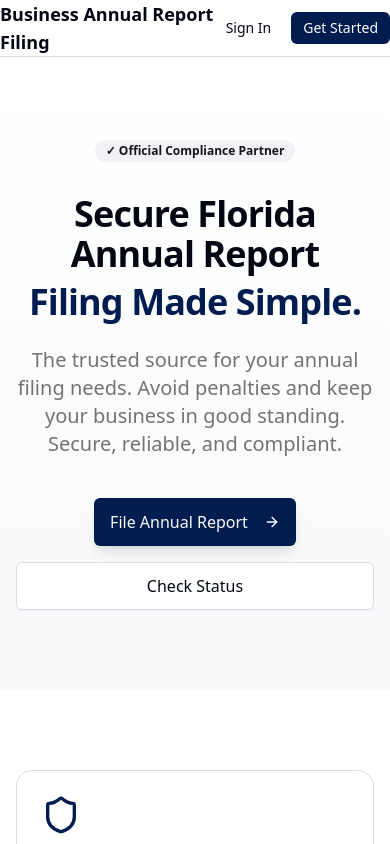
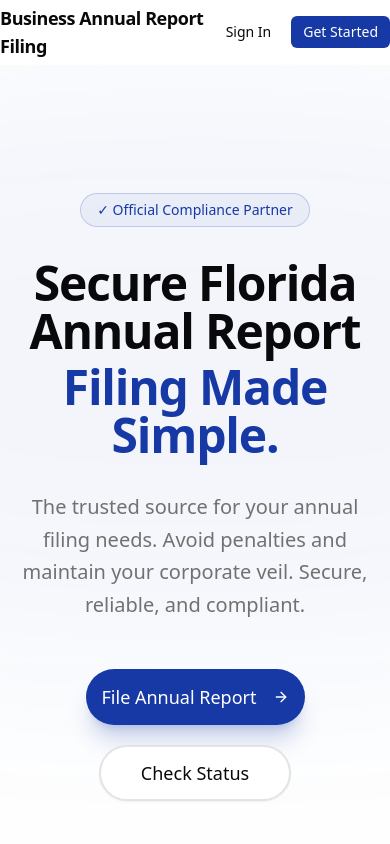
Before and after one commit to rbrandonwest/compliance-pro, a Next.js app: page / in a window 390 px wide. Shown: the top 844 px of the page. Built offline with nearby package versions, Linux system fonts and the light colour scheme; no server answers.

Commit message:
Update styling

```diff
--- a/app/globals.css
+++ b/app/globals.css
@@ -46,40 +46,47 @@
   --radius-4xl: calc(var(--radius) + 16px);
 }
 
-/* Base variables (Default / Blue / Official) */
+/* Base variables (Premium / Swiss Style) */
 :root {
   --radius: 0.5rem;
+  /* slightly rounded for a modern feel */
 
-  /* Slate-like theme for Official/Blue */
+  /* Pure White Background */
   --background: oklch(1 0 0);
-  --foreground: oklch(0.13 0.028 261.692); /* Slate 900 */
+  /* Rich Black Text */
+  --foreground: oklch(0.141 0.005 285.823);
 
+  /* Cards - Crisp White with Subtle Borders */
   --card: oklch(1 0 0);
-  --card-foreground: oklch(0.13 0.028 261.692);
+  --card-foreground: oklch(0.141 0.005 285.823);
 
   --popover: oklch(1 0 0);
-  --popover-foreground: oklch(0.13 0.028 261.692);
+  --popover-foreground: oklch(0.141 0.005 285.823);
 
-  --primary: oklch(0.25 0.1 260); /* Deep Blue */
-  --primary-foreground: oklch(0.985 0 0);
+  /* Primary Brand Color: "International Klein Blue" inspired - Deep, Vibrant, Authoritative */
+  --primary: oklch(0.40 0.18 265);
+  --primary-foreground: oklch(1 0 0);
 
-  --secondary: oklch(0.961 0.006 264.542); /* Slate 100 */
-  --secondary-foreground: oklch(0.205 0 0);
+  /* Secondary: Soft Gray */
+  --secondary: oklch(0.97 0 0);
+  --secondary-foreground: oklch(0.25 0 0);
 
-  --muted: oklch(0.961 0.006 264.542);
-  --muted-foreground: oklch(0.556 0 0);
+  --muted: oklch(0.97 0 0);
+  --muted-foreground: oklch(0.55 0 0);
 
-  --accent: oklch(0.961 0.006 264.542);
-  --accent-foreground: oklch(0.205 0 0);
+  --accent: oklch(0.97 0 0);
+  --accent-foreground: oklch(0.25 0 0);
 
   --destructive: oklch(0.577 0.245 27.325);
   --destructive-foreground: oklch(0.985 0 0);
 
-  --border: oklch(0.898 0.01 264.542); /* Slate 200 */
-  --input: oklch(0.898 0.01 264.542);
-  --ring: oklch(0.25 0.1 260);
+  /* Borders: Very Subtle Slate */
+  --border: oklch(0.92 0 0);
+  --input: oklch(0.92 0 0);
 
-  --chart-1: oklch(0.646 0.222 41.116);
+  --ring: oklch(0.40 0.18 265);
+
+  --chart-1: oklch(0.40 0.18 265);
   --chart-2: oklch(0.6 0.118 184.704);
   --chart-3: oklch(0.398 0.07 227.392);
   --chart-4: oklch(0.828 0.189 84.429);
@@ -95,45 +102,47 @@
   --sidebar-ring: oklch(0.708 0 0);
 }
 
-/* Green / Modern Theme Overrides */
-[data-brand="green"] {
-  --primary: oklch(0.5 0.2 145); /* Vivid Green */
-  --primary-foreground: oklch(0.985 0 0);
+.dark {
+  --background: oklch(0.10 0 0);
+  /* Almost black */
+  --foreground: oklch(0.985 0 0);
 
-  --secondary: oklch(0.97 0.01 145); /* Light Green tint */
-  --secondary-foreground: oklch(0.2 0.05 145);
+  --card: oklch(0.12 0 0);
+  --card-foreground: oklch(0.985 0 0);
 
-  --ring: oklch(0.5 0.2 145);
-  --radius: 1rem; /* More rounded for modern feel */
-}
+  --popover: oklch(0.12 0 0);
+  --popover-foreground: oklch(0.985 0 0);
 
-.dark {
-  --background: oklch(0.145 0 0);
-  --foreground: oklch(0.985 0 0);
-  --card: oklch(0.145 0 0);
-  --card-foreground: oklch(0.985 0 0);
-  --popover: oklch(0.145 0 0);
-  --popover-foreground: oklch(0.985 0 0);
   --primary: oklch(0.985 0 0);
-  --primary-foreground: oklch(0.205 0 0);
-  --secondary: oklch(0.269 0 0);
+  /* White primary on dark mode for stark contrast */
+  --primary-foreground: oklch(0.10 0 0);
+
+  --secondary: oklch(0.2 0 0);
   --secondary-foreground: oklch(0.985 0 0);
-  --muted: oklch(0.269 0 0);
-  --muted-foreground: oklch(0.708 0 0);
-  --accent: oklch(0.269 0 0);
+
+  --muted: oklch(0.2 0 0);
+  --muted-foreground: oklch(0.65 0 0);
+
+  --accent: oklch(0.2 0 0);
   --accent-foreground: oklch(0.985 0 0);
+
   --destructive: oklch(0.577 0.245 27.325);
   --destructive-foreground: oklch(0.985 0 0);
-  --border: oklch(0.269 0 0);
-  --input: oklch(0.269 0 0);
-  --ring: oklch(0.439 0 0);
+
+  --border: oklch(0.2 0 0);
+  --input: oklch(0.2 0 0);
+
+  --ring: oklch(0.985 0 0);
 }
 
 @layer base {
   * {
     @apply border-border outline-ring/50;
   }
+
   body {
-    @apply bg-background text-foreground;
+    @apply bg-background text-foreground antialiased;
+    font-feature-settings: "ss01", "ss02", "cv01", "cv02";
+    /* Modern typography features */
   }
 }
--- a/app/page.tsx
+++ b/app/page.tsx
@@ -9,31 +9,35 @@ export default async function Home() {
   const isModern = brand.id === "green"
 
   return (
-    <div className="flex flex-col min-h-screen">
+    <div className="flex flex-col min-h-screen relative overflow-hidden">
+      {/* Background Glow Effects */}
+      <div className="absolute top-0 left-1/2 -translate-x-1/2 w-[1000px] h-[600px] bg-primary/5 rounded-full blur-[120px] -z-10 pointer-events-none" />
+      <div className="absolute bottom-0 right-0 w-[800px] h-[600px] bg-primary/3 rounded-full blur-[100px] -z-10 pointer-events-none" />
+
       {/* Hero */}
       <main className="flex-1">
-        <section className="py-20 md:py-32 bg-gradient-to-b from-background to-muted/50">
-          <div className="container mx-auto px-4 text-center max-w-4xl">
-            <div className={`inline-flex items-center rounded-full border px-2.5 py-0.5 text-xs font-semibold transition-colors focus:outline-none focus:ring-2 focus:ring-ring focus:ring-offset-2 mb-8 ${isModern ? "bg-primary/10 text-primary border-primary/20" : "bg-secondary text-secondary-foreground border-transparent"}`}>
-              {isModern ? "🚀 Fastest way to file" : "✓ Official Compliance Partner"}
+        <section className="relative pt-32 pb-20 md:pt-48 md:pb-32">
+          <div className="container mx-auto px-4 text-center max-w-5xl">
+            <div className={`inline-flex items-center rounded-full border px-4 py-1.5 text-sm font-medium transition-colors mb-8 bg-primary/5 text-primary border-primary/20`}>
+              {isModern ? "🚀 Automated Business Annual Report Filing" : "✓ Official Compliance Partner"}
             </div>
-            <h1 className="text-4xl md:text-6xl font-bold tracking-tight mb-6">
+            <h1 className="text-5xl md:text-7xl font-bold tracking-tight mb-8 text-foreground">
               {isModern ? "Florida Annual Reports," : "Secure Florida Annual Report"}
               <span className="text-primary block mt-2">
                 {isModern ? "Automated & Done." : "Filing Made Simple."}
               </span>
             </h1>
-            <p className="text-xl text-muted-foreground mb-10 max-w-2xl mx-auto">
-              {brand.description} Avoid penalties and keep your business in good standing.
+            <p className="text-xl md:text-2xl text-muted-foreground mb-12 max-w-2xl mx-auto leading-relaxed">
+              {brand.description} Avoid penalties and maintain your corporate veil.
               {isModern ? " We use automation to file instantly." : " Secure, reliable, and compliant."}
             </p>
-            <div className="flex flex-col sm:flex-row gap-4 justify-center">
+            <div className="flex flex-col sm:flex-row gap-5 justify-center items-center">
               <Link href="/file">
-                <Button size="lg" className="h-12 px-8 text-base shadow-lg hover:shadow-xl transition-all">
-                  File Annual Report <ArrowRight className="ml-2 w-4 h-4" />
+                <Button size="lg" className="h-14 px-10 text-lg shadow-xl shadow-primary/20 hover:shadow-primary/30 transition-all rounded-full">
+                  File Annual Report <ArrowRight className="ml-2 w-5 h-5" />
                 </Button>
               </Link>
-              <Button variant="outline" size="lg" className="h-12 px-8 text-base">
+              <Button variant="outline" size="lg" className="h-14 px-10 text-lg rounded-full border-2 hover:bg-muted/50">
                 Check Status
               </Button>
             </div>
@@ -41,7 +45,7 @@ export default async function Home() {
         </section>
 
         {/* Features */}
-        <section className="py-20 bg-background">
+        <section className="py-32 bg-background relative">
           <div className="container mx-auto px-4">
             <div className="grid md:grid-cols-3 gap-8">
               {[
@@ -61,18 +65,18 @@ export default async function Home() {
                   icon: Shield
                 }
               ].map((feature, i) => (
-                <div key={i} className="p-6 rounded-2xl border bg-card hover:shadow-md transition-shadow">
-                  <feature.icon className="w-10 h-10 text-primary mb-4" />
-                  <h3 className="text-xl font-bold mb-2">{feature.title}</h3>
-                  <p className="text-muted-foreground">{feature.desc}</p>
+                <div key={i} className="group p-8 rounded-3xl border bg-card hover:border-primary/20 hover:shadow-2xl hover:shadow-primary/5 transition-all duration-300">
+                  <div className="w-14 h-14 rounded-2xl bg-primary/10 flex items-center justify-center mb-6 text-primary group-hover:scale-110 transition-transform">
+                    <feature.icon className="w-7 h-7" />
+                  </div>
+                  <h3 className="text-2xl font-bold mb-3 tracking-tight">{feature.title}</h3>
+                  <p className="text-muted-foreground text-lg leading-relaxed">{feature.desc}</p>
                 </div>
               ))}
             </div>
           </div>
         </section>
       </main>
-
-
     </div>
   )
 }
--- a/components/header.tsx
+++ b/components/header.tsx
@@ -22,10 +22,10 @@ export function Header() {
     }
 
     return (
-        <header className="sticky top-0 z-50 w-full border-b bg-background/95 backdrop-blur supports-[backdrop-filter]:bg-background/60">
-            <div className="container mx-auto flex h-14 items-center justify-between">
+        <header className="sticky top-0 z-50 w-full border-b border-white/10 bg-background/50 backdrop-blur-xl supports-[backdrop-filter]:bg-background/20">
+            <div className="container mx-auto flex h-16 items-center justify-between">
                 <div className="flex items-center gap-4">
-                    <Link href="/" className="font-bold text-lg flex items-center gap-2">
+                    <Link href="/" className="font-bold text-lg tracking-tight flex items-center gap-2">
                         Business Annual Report Filing
                     </Link>
 
```
